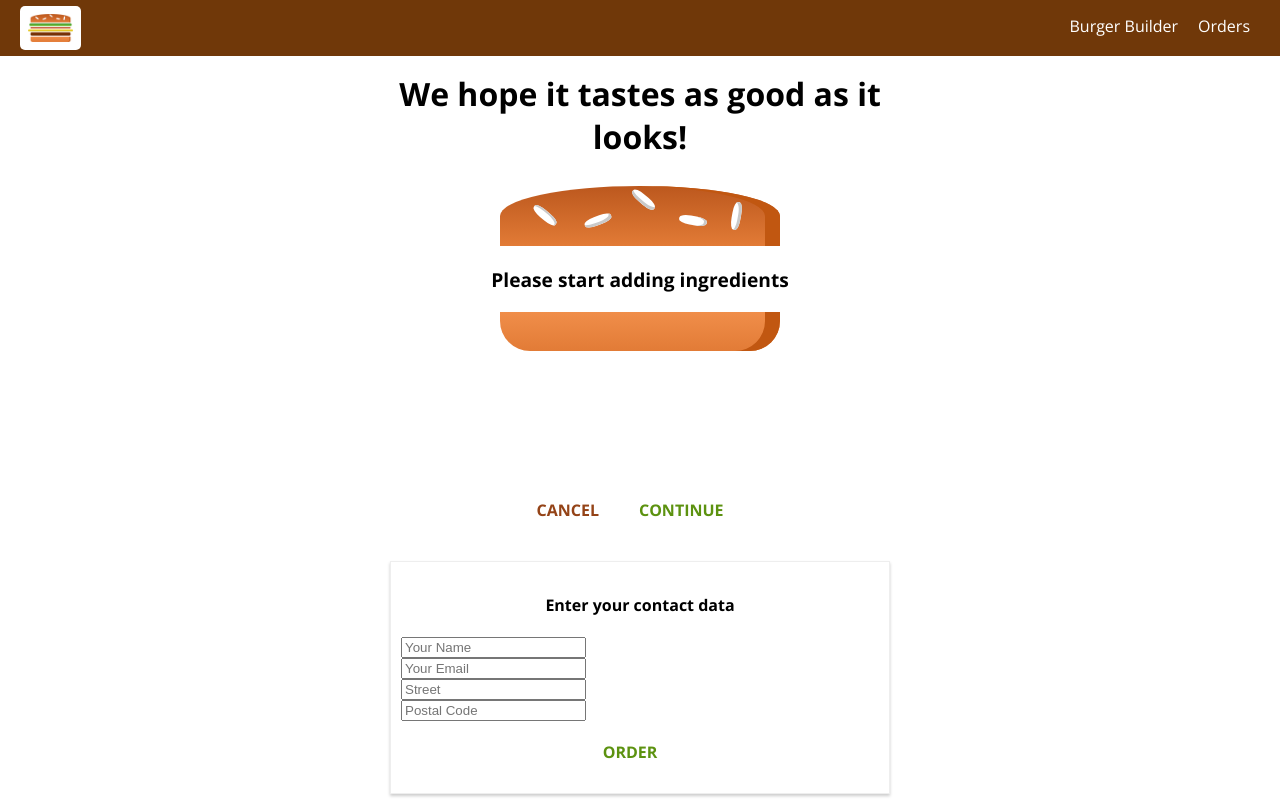
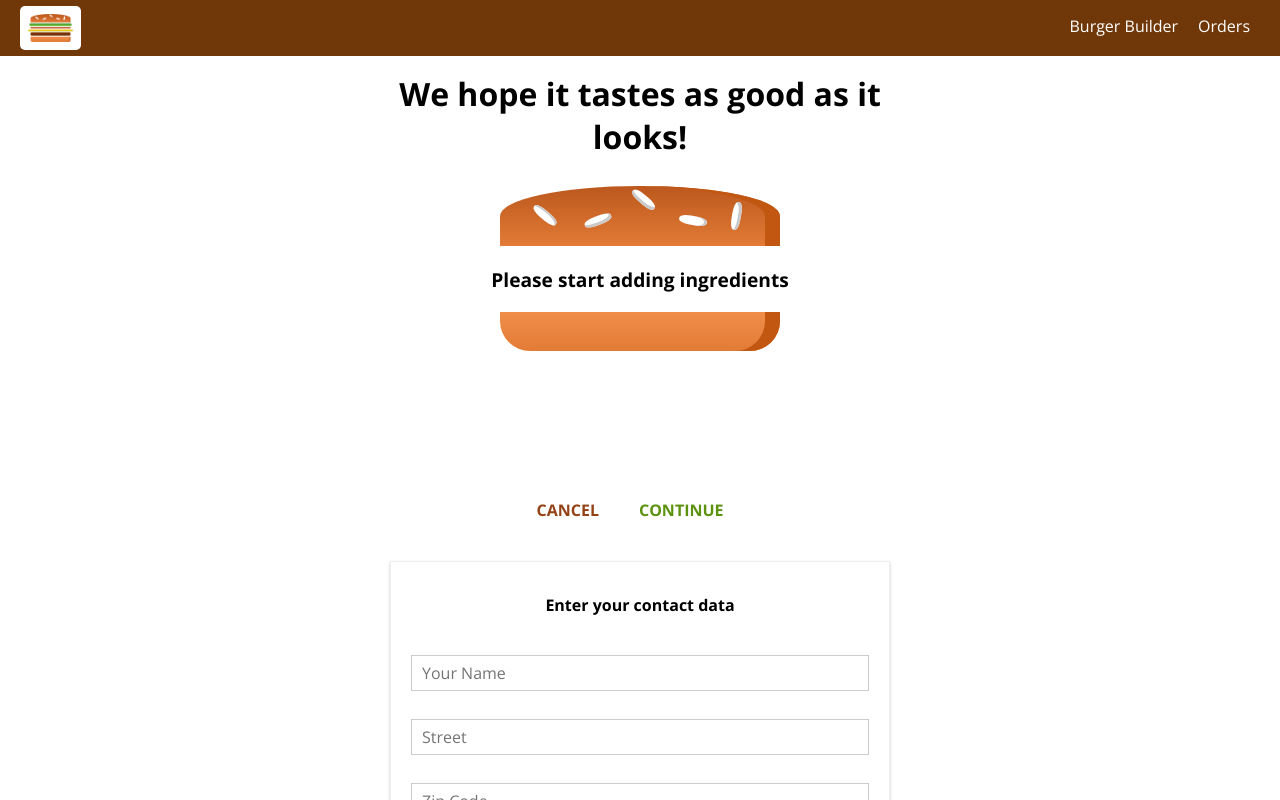
Before and after one commit to kieronmcc/React-course-burger-builder, a React (Create React App) app: page /checkout in a window 1280 px wide. Both pictures are taken after a click on the button "CONTINUE". Shown: the top 800 px of the page. Built offline with nearby package versions, Linux system fonts and the light colour scheme.

Commit message:
Handling Forms and Form Validation

```diff
--- a/src/components/UI/Button/Button.js
+++ b/src/components/UI/Button/Button.js
@@ -6,6 +6,7 @@ const button = (props) => (
     // className get assign a string list of styles since
     // join transforms the array into a string separated by spaces.
     <button
+        disabled={props.disabled}
         className={[cssClasses.Button, cssClasses[props.btnType]].join(' ')}
         onClick={props.clicked}>{props.children}</button>
 );
--- a/src/components/UI/Button/Button.module.css
+++ b/src/components/UI/Button/Button.module.css
@@ -15,6 +15,11 @@
     padding-left: 0;
 }
 
+.Button:disabled {
+    color: #ccc;
+    cursor: not-allowed;
+}
+
 .Success {
     color: #5C9210;
 }
--- /dev/null
+++ b/src/components/UI/Forms/Input/Input.js
@@ -0,0 +1,66 @@
+import React from 'react';
+import cssClasses from './Input.module.css';
+
+
+const input = (props) => {
+    // Using a switch statement to make this component
+    // generic input component(!?) rather that create individual
+    // components that wrap the html native elements.
+    // Note the use of the spread operator on props to populate
+    // the custom component with native element props.
+    let inputElement = null;
+    let validationError = null;
+    const inputClasses = [cssClasses.InputElement];
+
+    if (props.isvalid && props.shouldValidate && props.touched) {
+        inputClasses.push(cssClasses.Invalid);
+        validationError = <p className={cssClasses.ValidationError}>Please enter a valid {props.valueType}</p>
+    }
+
+    switch (props.elementType) {
+        case ('input'):
+            inputElement = <input
+                className={inputClasses.join(' ')}
+                {...props.elementConfig}
+                value={props.value}
+                onChange={props.changed}/>;
+            break;
+        case ('textarea'):
+            inputElement = <textarea
+                className={inputClasses.join(' ')}
+                {...props.elementConfig}
+                value={props.value}
+                onChange={props.changed}/>;
+            break;
+        case ('select'):
+            inputElement = (
+                <select
+                    className={inputClasses.join(' ')}
+                    value={props.value}
+                    onChange={props.changed}>
+                    {props.elementConfig.options.map( option => (
+                        <option key={option.value} >
+                            {option.displayValue}
+                        </option>
+                    ))}
+                </select>
+            );
+            break;
+        default:
+            inputElement = <input
+                className={cssClasses.InputElement}
+                {...props.elementConfig}
+                value={props.value}
+                onChange={props.changed}/>;
+    }
+
+    return (
+        <div className={cssClasses.Input}>
+            <label className={cssClasses.Label}> </label>
+            {inputElement}
+            {validationError}
+        </div>
+    )
+};
+
+export default input;
--- /dev/null
+++ b/src/components/UI/Forms/Input/Input.module.css
@@ -0,0 +1,38 @@
+.Input {
+    width: 100%;
+    padding: 10px;
+    box-sizing: border-box;
+}
+
+.Label {
+    font-weight: bold;
+    display: block;
+    margin-bottom: 8px;
+}
+
+.InputElement  {
+    outline: none;
+    border: 1px solid#ccc;
+    background-color: white;
+    font: inherit;
+    padding: 6px 10px;
+    display: block;
+    width: 100%;
+    box-sizing: border-box;
+}
+
+/* pseudo selector for focus*/
+.InputElement:focus {
+    outline: none;
+    background-color: #ccc;
+}
+
+.Invalid {
+    border: 1px solid red;
+    background-color: salmon;
+}
+
+.ValidationError {
+    color: red;
+    margin: 5px 0;
+}
--- a/src/containers/BurgerBuilder/BurgerBuilder.js
+++ b/src/containers/BurgerBuilder/BurgerBuilder.js
@@ -67,6 +67,7 @@ class BurgerBuilder extends Component {
         this.setState({purchasable: sum > 0}) // i.e. true or false
     };
 
+    // Runs on first render cycle - subsequent render cycles call componentDidUpdate
     componentDidMount = async () => {
         try {
             const res = await axios.get('/ingredients.json');
--- a/src/containers/Checkout/ContactData/ContactData.js
+++ b/src/containers/Checkout/ContactData/ContactData.js
@@ -3,38 +3,110 @@ import Button from '../../../components/UI/Button/Button';
 import cssClasses from './ContactData.module.css';
 import axios from '../../../axios-orders';
 import Spinner from '../../../components/UI/Spinner/Spinner';
+import Input from '../../../components/UI/Forms/Input/Input';
 
 
 
 class ContactData extends Component {
 
     state = {
-        name: '',
-        email: '',
-        address: {
-            street: '',
-            postalCode: ''
+        orderForm: {
+            name: {
+                elementType: 'input',
+                elementConfig: {
+                    type: 'text',
+                    placeholder: 'Your Name'
+                },
+                value: '',
+                validation: {
+                    required: true
+                },
+                valid: false,
+                touched: false
+            },
+            street: {
+                elementType: 'input',
+                elementConfig: {
+                    type: 'text',
+                    placeholder: 'Street'
+                },
+                value: '',
+                validation: {
+                    required: true
+                },
+                valid: false,
+                touched: false
+            },
+            zipCode: {
+                elementType: 'input',
+                elementConfig: {
+                    type: 'text',
+                    placeholder: 'Zip Code'
+                },
+                value: '',
+                validation: {
+                    required: true,
+                    minLength: 3,
+                    maxLength: 7
+                },
+                valid: false,
+                touched: false
+            },
+            country: {
+                elementType: 'input',
+                elementConfig: {
+                    type: 'text',
+                    placeholder: 'Country'
+                },
+                value: '',
+                validation: {
+                    required: true
+                },
+                valid: false,
+                touched: false
+            },
+            email: {
+                elementType: 'input',
+                elementConfig: {
+                    type: 'email',
+                    placeholder: 'Your Email'
+                },
+                value: '',
+                validation: {
+                    required: true
+                },
+                valid: false,
+                touched: false
+            },
+            deliveryMethod: {
+                elementType: 'select',
+                elementConfig: {
+                    options: [
+                        {value: 'fastest', displayValue: 'Fastest'},
+                        {value: 'cheapest', displayValue: 'Cheapest'}
+                    ]
+                },
+                value: 'fastest',
+                validation: {},
+                valid: true
+            }
         },
-        loading: false
+        loading: false,
+        formIsValid: false
+
     }
 
     orderHandler = async (event) => {
         event.preventDefault();
-
+        const formData ={};
+        for (let formElementId in this.state.orderForm) {
+            formData[formElementId] = this.state.orderForm[formElementId].value;
+        }
         this.setState({loading: true});
         const order = {
             ingredients: this.props.ingredients,
             price: this.props.price,
-            customer: {
-                name: 'Kieron McCarthy',
-                address: {
-                    street: 'Main Street',
-                    zipCode: '123hdhd',
-                    country: 'Australia'
-                },
-                email: 'test@test.com'
-            },
-            deliveryMethod: 'Air Balloon'
+            orderData: formData
         }
         try {
             const res = await axios.post('/orders.json', order);
@@ -48,15 +120,97 @@ class ContactData extends Component {
 
     }
 
+    inputChangedHandler = (event, inputIdentifier) => {
+        const updatedOrderForm = {
+            ...this.state.orderForm // Only creates a shallow copy. Contained objects will be refs
+        };
+        // to get a deepER copy...to get just the value as a copy
+        const updatedFormElement = {
+            ...updatedOrderForm[inputIdentifier]
+        };
+        // SO now using the copies (since we should never update state directly)
+        updatedFormElement.value = event.target.value;
+        updatedFormElement.valid = this.checkValidity(updatedFormElement.value, updatedFormElement.validation);
+        updatedFormElement.touched = true;
+        updatedOrderForm[inputIdentifier] = updatedFormElement;
+
+        let formIsValid = true;
+        for (let inputIdentifier in updatedOrderForm ) {
+                formIsValid = updatedOrderForm[inputIdentifier].valid && formIsValid;
+        }
+        this.setState({formIsValid: formIsValid});
+
+        this.setState({orderForm: updatedOrderForm});
+        //console.log('Id:',inputIdentifier,'validity: ',updatedOrderForm[inputIdentifier].valid, 'Value: ', updatedOrderForm[inputIdentifier].value);
+    }
+
+    // Alternate way to write this using setState() functional form
+    // inputChangedHandler = (event, inputIdentifier) => {
+    //     const {value} = event.target; // Object destructuring
+    //    // console.log('inputchangeHandler: ', value, this.checkValidity(value,this.state.orderForm[inputIdentifier].validation));
+    //     this.setState( (prevState) => (
+    //         {
+    //             orderForm: {
+    //                 ...prevState.orderForm,
+    //                 [inputIdentifier]: {
+    //                     ...prevState.orderForm[inputIdentifier],
+    //                     value, // i.e. value: value
+    //                     valid: this.checkValidity(value, prevState.orderForm[inputIdentifier].validation),
+    //                     touched: true
+    //                 },
+    //             }
+    //         })
+    //     );
+    //
+    //     let formIsValid = true;
+    //     for (let inputIdentifier in this.state.orderForm ) {
+    //         console.log(inputIdentifier,this.state.orderForm[inputIdentifier].valid);
+    //         formIsValid = this.state.orderForm[inputIdentifier].valid && formIsValid;
+    //     }
+    //     this.setState({formIsValid: formIsValid});
+    //     console.log('inputChangeHandler.formIsValid: ', this.state.formIsValid);
+    // }
+
+    checkValidity(value, rules) {
+        let isValid = true;
+        if (rules.required) {
+            isValid = value.trim() !== '';
+        }
+        if (rules.minLength) {
+            isValid = value.length >= rules.minLength && isValid;
+        }
+        if (rules.maxLength) {
+            isValid = value.length <= rules.maxLength && isValid;
+        }
+
+        return isValid;
+    }
+
     render() {
+        const formElementsArray =[];
+        for (let key in this.state.orderForm) {
+            formElementsArray.push({
+                id: key,
+                body: this.state.orderForm[key]
+            });
+        }
 
         let form = (
-            <form>
-            <input className={cssClasses.Input} type="text" name="name" placeholder="Your Name" />
-            <input className={cssClasses.Input} type="email" name="email" placeholder="Your Email" />
-            <input className={cssClasses.Input} type="text" name="street" placeholder="Street" />
-            <input className={cssClasses.Input} type="text" name="postal" placeholder="Postal Code" />
-            <Button btnType="Success" clicked={this.orderHandler}>ORDER</Button>
+            <form onSubmit={this.orderHandler}>
+            {formElementsArray.map(formElement => (
+                <Input
+                    key={formElement.id}
+                    valueType={formElement.id}
+                    elementType={formElement.body.elementType}
+                    elementConfig={formElement.body.elementConfig}
+                    value={formElement.body.value}
+                    isvalid={!formElement.body.valid}
+                    shouldValidate={formElement.body.validation}
+                    touched={formElement.body.touched}
+                    changed={(event) => this.inputChangedHandler(event, formElement.id)}
+                    />
+            ))}
+            <Button btnType="Success" disabled={!this.state.formIsValid}>ORDER</Button>
         </form>
         );
 
--- a/src/containers/Checkout/ContactData/ContactData.module.css
+++ b/src/containers/Checkout/ContactData/ContactData.module.css
@@ -7,9 +7,6 @@
     padding: 10px;
     box-sizing: border-box;
 }
-.Input {
-    display: block;
-}
 
 @media (min-width: 600px) {
     .ContactData {
```
